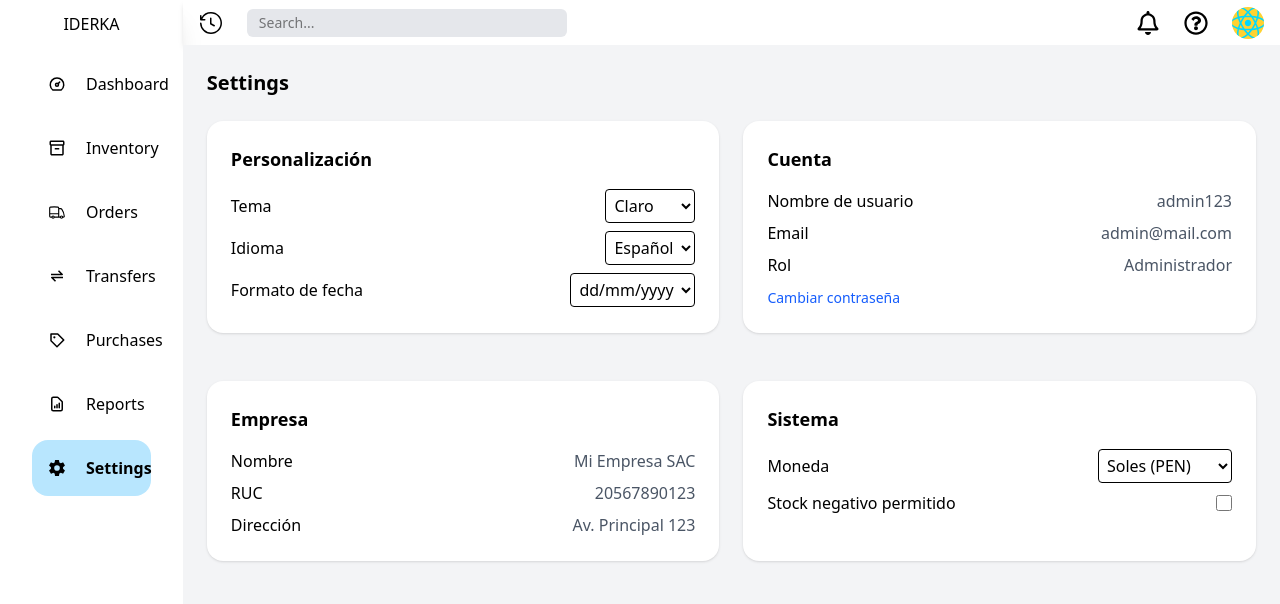
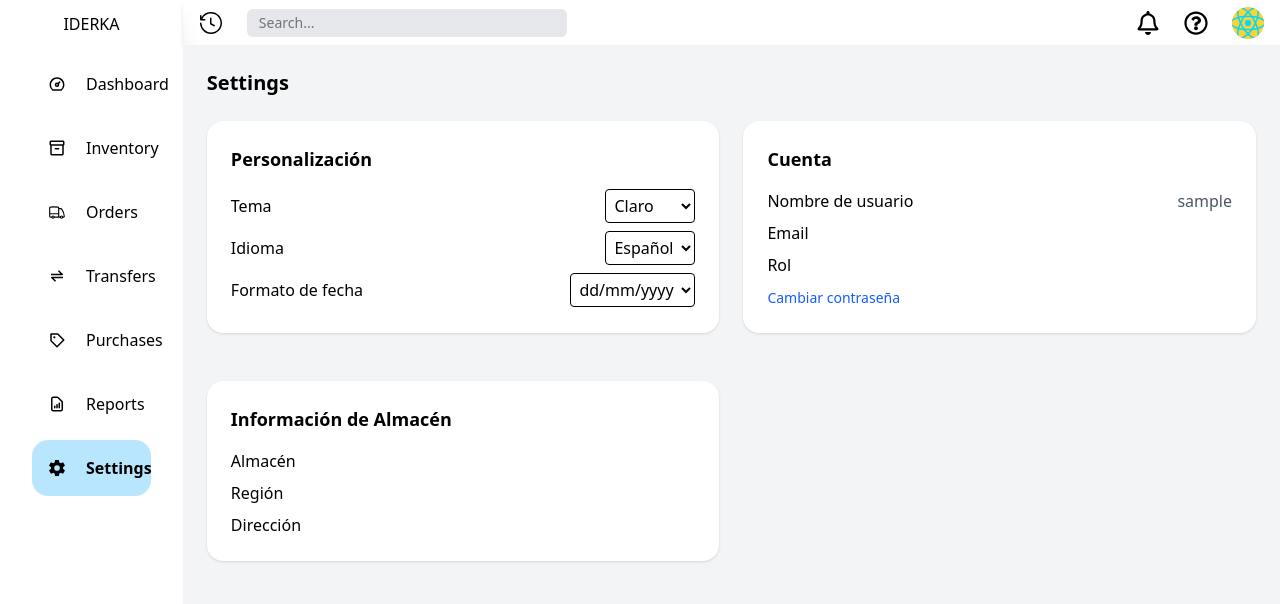
Before and after one commit to Fab0705/ManagementInventorySystemV1, a React (Vite) app: page /settings in a window 1280 px wide. Shown: the top 604 px of the page. Built offline with nearby package versions, Linux system fonts and the light colour scheme; sample sign-in values are in the browser's storage.

Commit message:
Set User Data

```diff
--- a/src/pages/Settings.jsx
+++ b/src/pages/Settings.jsx
@@ -1,6 +1,9 @@
 import React from 'react'
+import { useAuth } from '../context/AuthContext';
 
 export default function Settings() {
+  const { userData } = useAuth();
+
   return (
     <div className="bg-gray-100 w-full h-dvh p-6 overflow-y-auto">
       <h1 className="text-xl font-bold mb-6">Settings</h1>
@@ -41,15 +44,15 @@ export default function Settings() {
           <div className="space-y-2">
             <div className="flex justify-between items-center">
               <span>Nombre de usuario</span>
-              <span className="text-gray-600">admin123</span>
+              <span className="text-gray-600">{userData?.username}</span>
             </div>
             <div className="flex justify-between items-center">
               <span>Email</span>
-              <span className="text-gray-600">admin@mail.com</span>
+              <span className="text-gray-600">{userData?.emails}</span>
             </div>
             <div className="flex justify-between items-center">
               <span>Rol</span>
-              <span className="text-gray-600">Administrador</span>
+              <span className="text-gray-600">{userData?.roles}</span>
             </div>
             <button className="text-sm text-blue-600 hover:underline">Cambiar contraseña</button>
           </div>
@@ -59,26 +62,26 @@ export default function Settings() {
       <div className="flex flex-row gap-6">
         {/* Empresa */}
         <div className="flex-1 bg-white p-6 rounded-2xl shadow mb-6">
-          <h2 className="text-lg font-semibold mb-4">Empresa</h2>
+          <h2 className="text-lg font-semibold mb-4">Información de Almacén</h2>
           <div className="space-y-2">
             <div className="flex justify-between items-center">
-              <span>Nombre</span>
-              <span className="text-gray-600">Mi Empresa SAC</span>
+              <span>Almacén</span>
+              <span className="text-gray-600">{userData?.locName}</span>
             </div>
             <div className="flex justify-between items-center">
-              <span>RUC</span>
-              <span className="text-gray-600">20567890123</span>
+              <span>Región</span>
+              <span className="text-gray-600">{userData?.locRegName}</span>
             </div>
             <div className="flex justify-between items-center">
               <span>Dirección</span>
-              <span className="text-gray-600">Av. Principal 123</span>
+              <span className="text-gray-600">{userData?.locDir}</span>
             </div>
           </div>
         </div>
 
         {/* Sistema */}
-        <div className="flex-1 bg-white p-6 rounded-2xl shadow mb-6">
-          <h2 className="text-lg font-semibold mb-4">Sistema</h2>
+        <div className="flex-1  p-6 rounded-2xl  mb-6">
+          {/* <h2 className="text-lg font-semibold mb-4">Sistema</h2>
           <div className="space-y-2">
             <div className="flex justify-between items-center">
               <span>Moneda</span>
@@ -91,7 +94,7 @@ export default function Settings() {
               <span>Stock negativo permitido</span>
               <input type="checkbox" className="w-4 h-4" />
             </div>
-          </div>
+          </div> */}
         </div>
       </div>
     </div>
```
